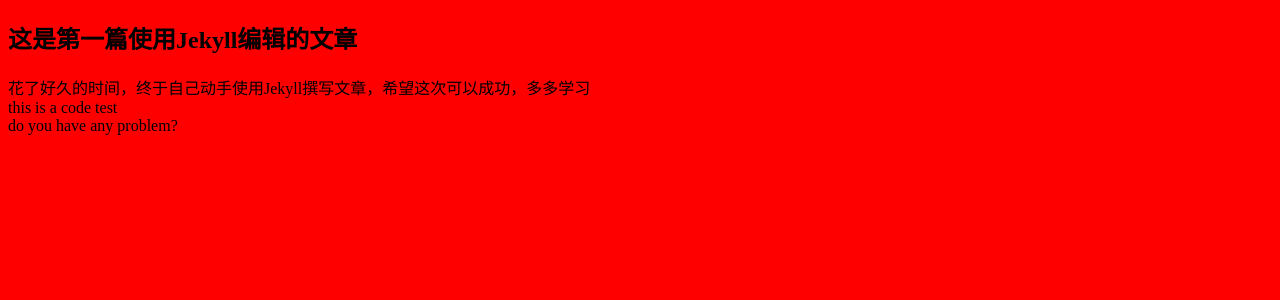
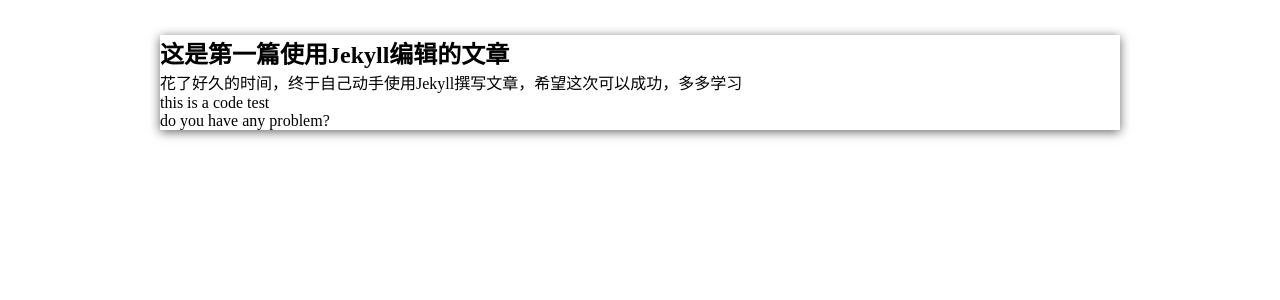
Before and after one commit to gitxiaowen/Docs, a Jekyll site: the page built from _posts/2016-01-12-First Jekyll Post!.md, in a window 1280 px wide. Shown: the top 300 px of the page. Built offline with Jekyll 4.4.1, drawn with Linux system fonts in a browser that asks for light colours.

Commit message:
updaate post css

```diff
--- a/_layouts/post.html
+++ b/_layouts/post.html
@@ -8,7 +8,7 @@
   <link rel="stylesheet" type="text/css" href="/css/post.css">
 </head>
 <body>
-  <a>{{ date }}<a>
-  {{ content }}
+  <div class="content">{{ content }}
+  </div>
 </body>
 </html>
--- a/css/post.css
+++ b/css/post.css
@@ -1,3 +1,11 @@
 *{
-  background: red;
+  margin: 0;
+  padding: 0;
 }
+.content
+{
+  width: 75%;
+  margin: auto;
+  margin-top: 35px;
+  box-shadow: 0 2px 10px rgba(0,0,0,.6);
+}
```
